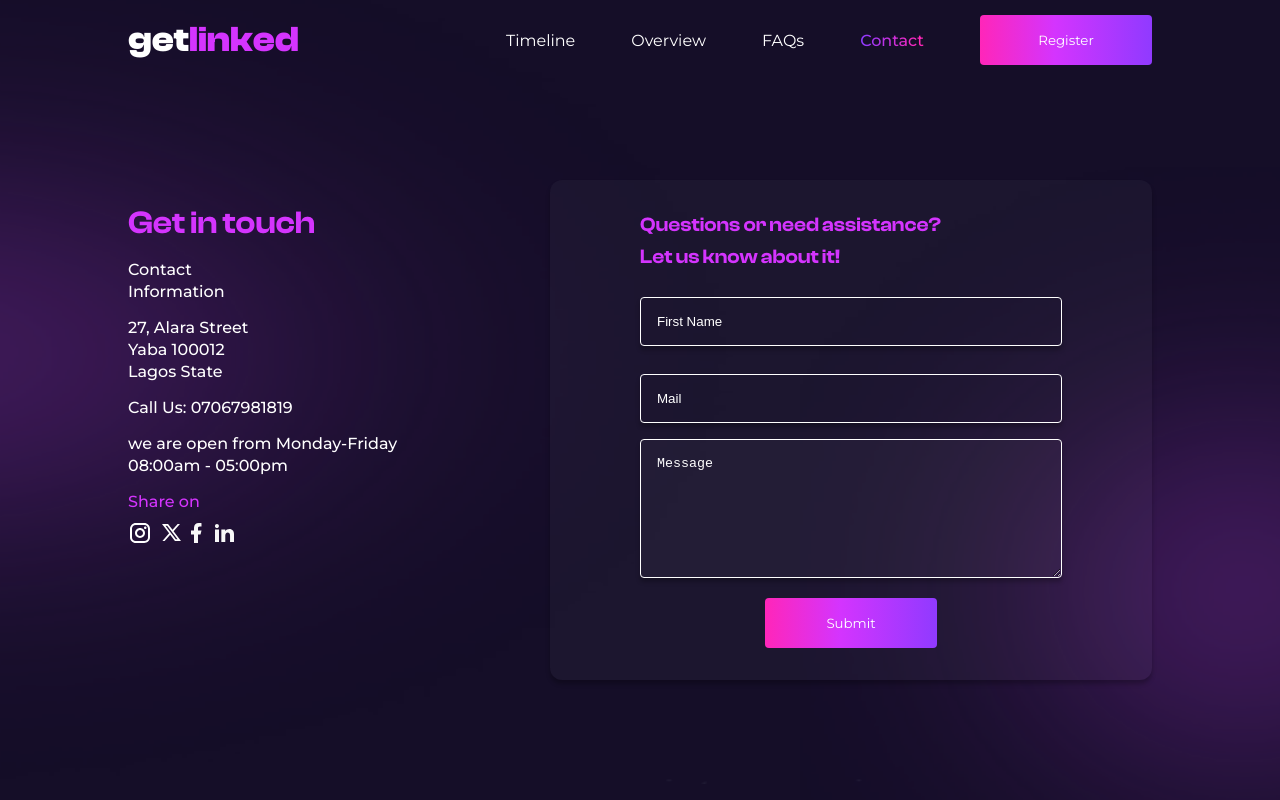
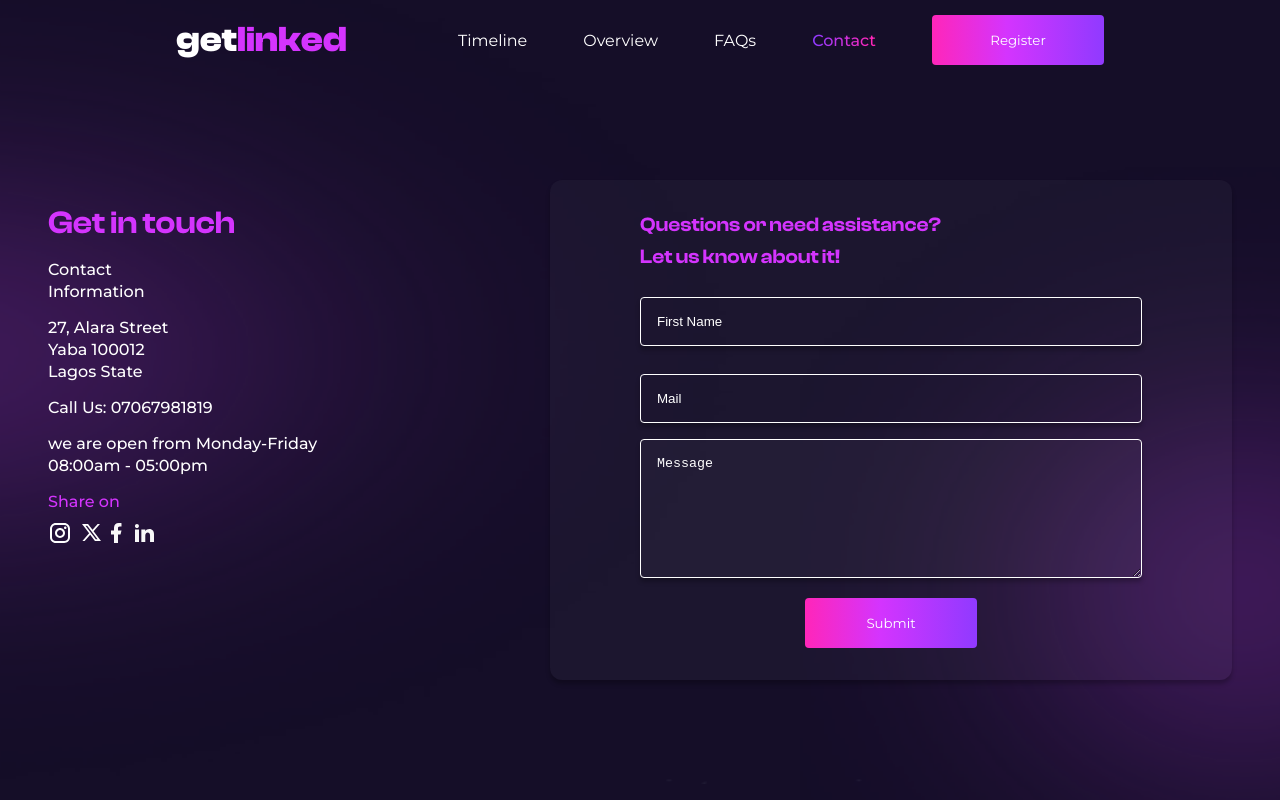
Before and after one commit to Elozino/getlinked-hackathon, a React (Vite) app: page /contact in a window 1280 px wide. Built offline with nearby package versions, Linux system fonts and the light colour scheme; a web font is replaced by a local one.

Commit message:
Add padding to the contact section

```diff
--- a/src/pages/Contact/contact.css
+++ b/src/pages/Contact/contact.css
@@ -4,7 +4,7 @@
   background-color: var(--primary-color1);
   overflow-x: hidden;
   margin: 0 auto;
-  /* padding: 0 3rem; */
+  padding: 0 3rem;
 }
 
 .contact_shadow-top {
@@ -32,7 +32,7 @@
   justify-content: space-between;
   align-items: center;
   margin-top: 3.25rem;
-  padding: 0 8rem;
+  max-width: 1200px;
   min-height: calc(100vh - 100px);
   margin: auto;
 }
@@ -148,7 +148,7 @@ form {
     gap: 5rem;
     margin-top: 3rem;
   }
-  .contact_address {
+  .contact_address{
     text-align: center;
     width: 100%;
   }
```
